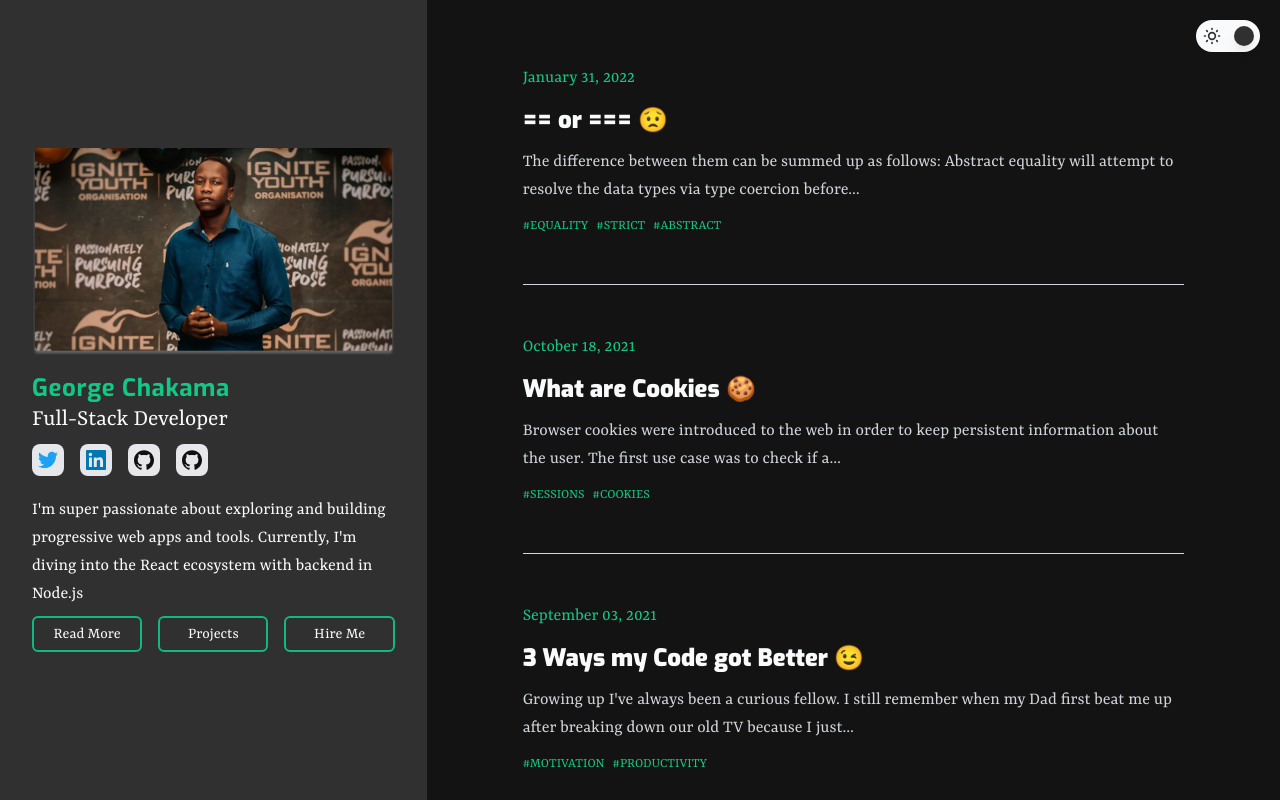
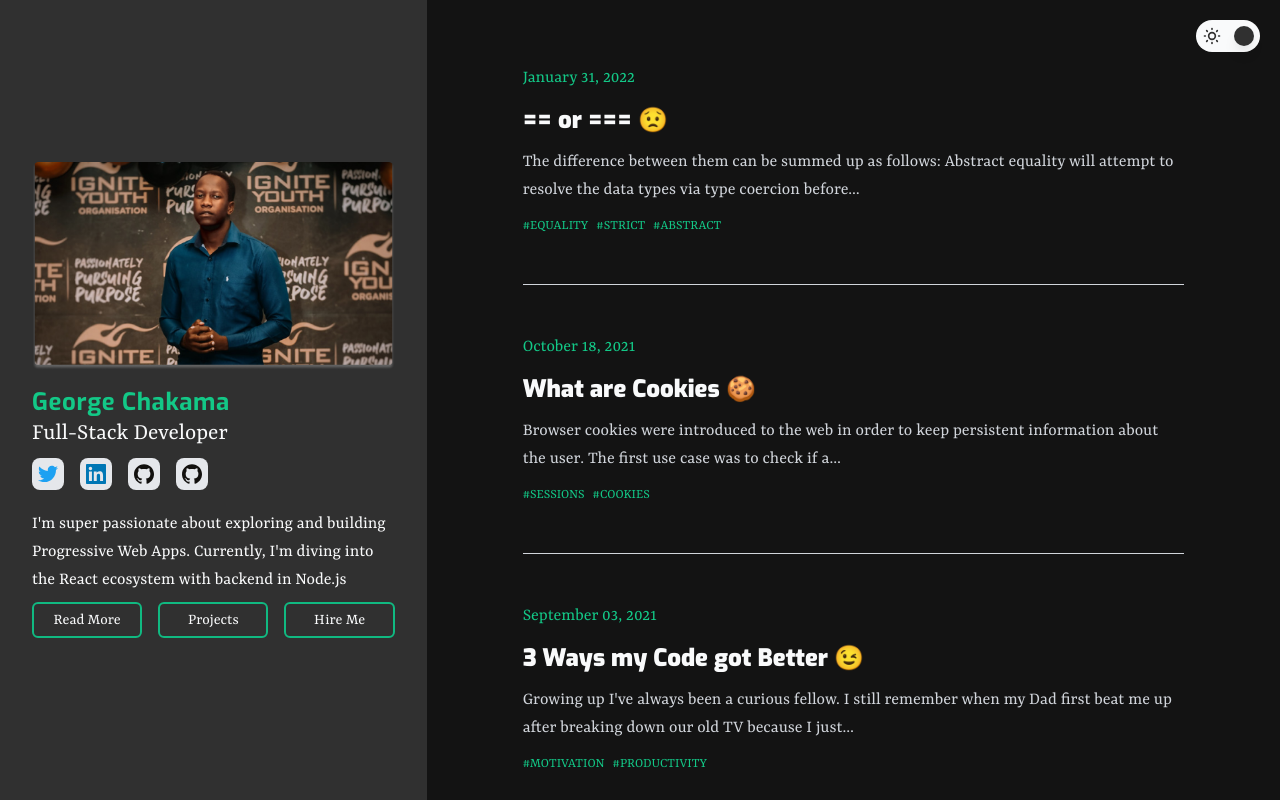
Before and after one commit to queen-raae/gtchakama-myblog, a Gatsby site: page / in a window 1280 px wide. Built offline with nearby package versions, Linux system fonts and the light colour scheme; Gatsby itself is replaced by a stand-in of ours; some packages are replaced by stand-ins of ours; a web font is replaced by a local one; what @tailwindcss/typography would draw is missing.

Commit message:
Update Profile.tsx

```diff
--- a/src/components/common/Profile.tsx
+++ b/src/components/common/Profile.tsx
@@ -72,13 +72,12 @@ const Bio: React.FC<EmptyProps> = () => {
           </div>
         </div>
       </div>
-      <p className="mt-5 font-yrsa text-lg text-skin-fg">I'm super passionate about exploring and building progressive web apps
-          and tools. Currently, I'm diving into the React ecosystem with backend
+      <p className="mt-5 font-yrsa text-lg text-skin-fg">I'm super passionate about exploring and building Progressive Web Apps. Currently, I'm diving into the React ecosystem with backend
           in Node.js</p>
           <div className="pt-2 flex space-x-4 justify-between">
-            <Link className="border rounded-md text-center hover:text-white p-1 w-1/3 hover:rounded-lg border-green-500 border-2 hover:bg-green-500 focus:ring-green-100 text-skin-fg" to="/">Read More</Link>
-            <Link className="border rounded-md text-center hover:text-white p-1 w-1/3 hover:rounded-lg border-green-500 border-2 hover:bg-green-500 focus:ring-green-100 text-skin-fg" to="/">Projects</Link>
-            <Link className="border rounded-md text-center hover:text-white p-1 w-1/3 hover:rounded-lg border-green-500 border-2 hover:bg-green-500 focus:ring-green-100 text-skin-fg" to="/">Hire Me</Link>
+            <Link to="/about" className="border rounded-md text-center hover:text-white p-1 w-1/3 hover:rounded-lg border-green-500 border-2 hover:bg-green-500 focus:ring-green-100 text-skin-fg" >Read More</Link>
+            <Link to="/projects" className="border rounded-md text-center hover:text-white p-1 w-1/3 hover:rounded-lg border-green-500 border-2 hover:bg-green-500 focus:ring-green-100 text-skin-fg" >Projects</Link>
+            <Link to="/contact" className="border rounded-md text-center hover:text-white p-1 w-1/3 hover:rounded-lg border-green-500 border-2 hover:bg-green-500 focus:ring-green-100 text-skin-fg" >Hire Me</Link>
           </div>
     </>
   )
```
